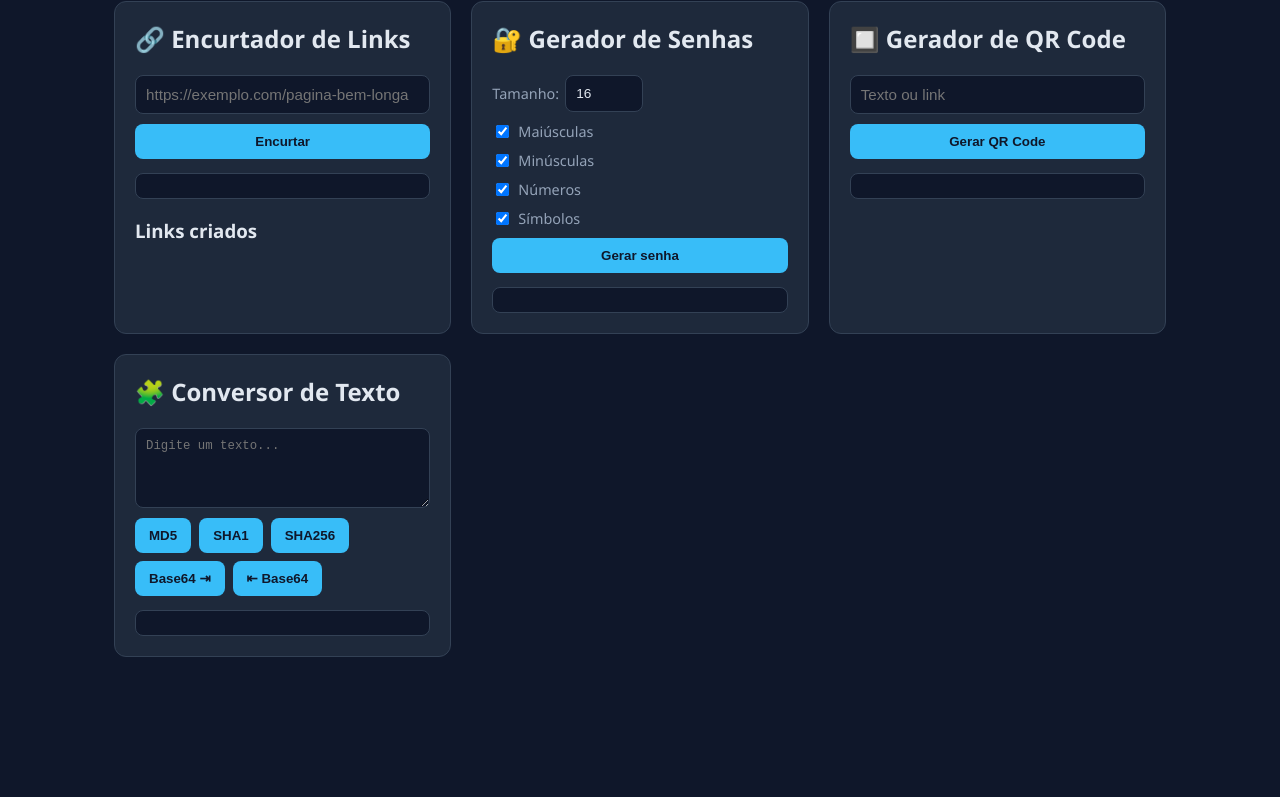
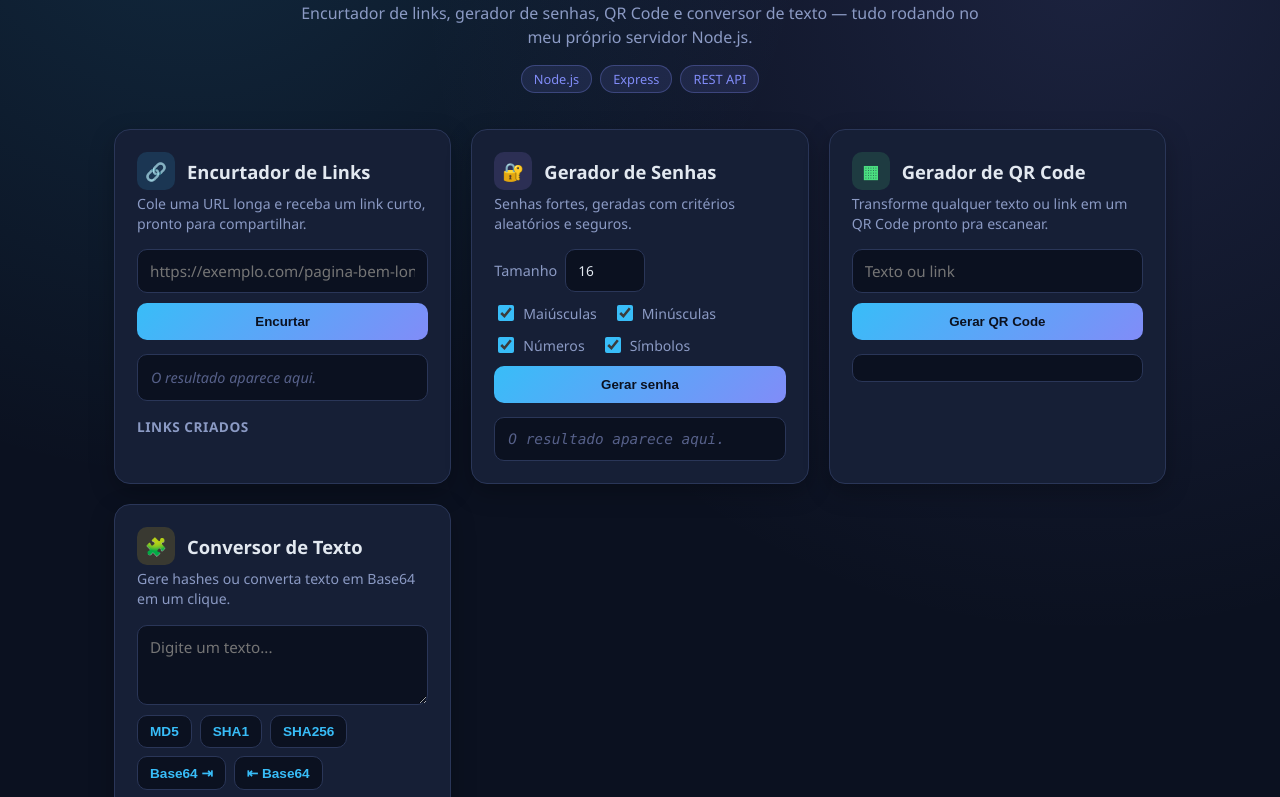
Before and after one commit to grazisouza96/api-utilidades, a website: page public/index.html in a window 1280 px wide. Shown: the part 144-941 px from the top of the page. Before the commit the page ends 825 px from the top, so only its background shows below. Drawn offline with Linux system fonts and the light colour scheme; no server answers.

Commit message:
Melhora visual da interface

```diff
--- a/public/index.html
+++ b/public/index.html
@@ -8,21 +8,33 @@
 </head>
 <body>
   <header class="topo">
-    <h1>🛠️ API de Utilidades</h1>
-    <p>Encurtador de links, gerador de senhas, QR Code e conversor de texto — tudo rodando no meu próprio servidor Node.js.</p>
+    <div class="topo-conteudo">
+      <span class="selo">● on-line</span>
+      <h1>API de Utilidades</h1>
+      <p>Encurtador de links, gerador de senhas, QR Code e conversor de texto — tudo rodando no meu próprio servidor Node.js.</p>
+      <div class="badges">
+        <span class="badge-tech">Node.js</span>
+        <span class="badge-tech">Express</span>
+        <span class="badge-tech">REST API</span>
+      </div>
+    </div>
   </header>
 
   <main class="grid">
 
     <!-- ENCURTADOR -->
     <section class="card">
-      <h2>🔗 Encurtador de Links</h2>
+      <div class="card-titulo">
+        <span class="icone icone-azul">🔗</span>
+        <h2>Encurtador de Links</h2>
+      </div>
+      <p class="card-desc">Cole uma URL longa e receba um link curto, pronto para compartilhar.</p>
       <form id="form-encurtar">
         <input type="url" id="encurtar-url" placeholder="https://exemplo.com/pagina-bem-longa" required />
         <button type="submit">Encurtar</button>
       </form>
-      <div id="encurtar-resultado" class="resultado"></div>
-      <div>
+      <div id="encurtar-resultado" class="resultado vazio"></div>
+      <div class="links-criados">
         <h3>Links criados</h3>
         <ul id="lista-links" class="lista"></ul>
       </div>
@@ -30,31 +42,45 @@
 
     <!-- SENHAS -->
     <section class="card">
-      <h2>🔐 Gerador de Senhas</h2>
+      <div class="card-titulo">
+        <span class="icone icone-roxo">🔐</span>
+        <h2>Gerador de Senhas</h2>
+      </div>
+      <p class="card-desc">Senhas fortes, geradas com critérios aleatórios e seguros.</p>
       <form id="form-senha">
-        <label>Tamanho: <input type="number" id="senha-tamanho" min="4" max="128" value="16" /></label>
-        <label><input type="checkbox" id="senha-maiusculas" checked /> Maiúsculas</label>
-        <label><input type="checkbox" id="senha-minusculas" checked /> Minúsculas</label>
-        <label><input type="checkbox" id="senha-numeros" checked /> Números</label>
-        <label><input type="checkbox" id="senha-simbolos" checked /> Símbolos</label>
+        <label class="campo-tamanho">Tamanho <input type="number" id="senha-tamanho" min="4" max="128" value="16" /></label>
+        <div class="opcoes">
+          <label><input type="checkbox" id="senha-maiusculas" checked /> Maiúsculas</label>
+          <label><input type="checkbox" id="senha-minusculas" checked /> Minúsculas</label>
+          <label><input type="checkbox" id="senha-numeros" checked /> Números</label>
+          <label><input type="checkbox" id="senha-simbolos" checked /> Símbolos</label>
+        </div>
         <button type="submit">Gerar senha</button>
       </form>
-      <div id="senha-resultado" class="resultado"></div>
+      <div id="senha-resultado" class="resultado vazio mono"></div>
     </section>
 
     <!-- QR CODE -->
     <section class="card">
-      <h2>🔲 Gerador de QR Code</h2>
+      <div class="card-titulo">
+        <span class="icone icone-verde">▦</span>
+        <h2>Gerador de QR Code</h2>
+      </div>
+      <p class="card-desc">Transforme qualquer texto ou link em um QR Code pronto pra escanear.</p>
       <form id="form-qrcode">
         <input type="text" id="qrcode-texto" placeholder="Texto ou link" required />
         <button type="submit">Gerar QR Code</button>
       </form>
-      <div id="qrcode-resultado" class="resultado"></div>
+      <div id="qrcode-resultado" class="resultado vazio qrcode-area"></div>
     </section>
 
     <!-- CONVERSOR -->
     <section class="card">
-      <h2>🧩 Conversor de Texto</h2>
+      <div class="card-titulo">
+        <span class="icone icone-amarelo">🧩</span>
+        <h2>Conversor de Texto</h2>
+      </div>
+      <p class="card-desc">Gere hashes ou converta texto em Base64 em um clique.</p>
       <form id="form-conversor">
         <textarea id="conversor-texto" placeholder="Digite um texto..." required></textarea>
         <div class="linha-botoes">
@@ -65,11 +91,15 @@
           <button type="button" data-acao="base64-decodificar">⇤ Base64</button>
         </div>
       </form>
-      <div id="conversor-resultado" class="resultado"></div>
+      <div id="conversor-resultado" class="resultado vazio mono"></div>
     </section>
 
   </main>
 
+  <footer class="rodape">
+    Feito por Grasiele · <a href="https://github.com/grazisouza96/api-utilidades" target="_blank">código no GitHub</a>
+  </footer>
+
   <script src="app.js"></script>
 </body>
 </html>
--- a/public/styles.css
+++ b/public/styles.css
@@ -1,10 +1,12 @@
 :root {
-  --bg: #0f172a;
-  --card-bg: #1e293b;
-  --borda: #334155;
+  --bg: #0b1120;
+  --card-bg: #161f36;
+  --card-bg-hover: #1b2748;
+  --borda: #2a3658;
   --texto: #e2e8f0;
-  --muted: #94a3b8;
+  --muted: #8b9ac4;
   --acento: #38bdf8;
+  --acento-2: #818cf8;
   --erro: #f87171;
 }
 
@@ -13,22 +15,60 @@
 body {
   margin: 0;
   font-family: 'Segoe UI', Roboto, Arial, sans-serif;
-  background: var(--bg);
+  background:
+    radial-gradient(circle at 15% 0%, rgba(56, 189, 248, 0.14), transparent 40%),
+    radial-gradient(circle at 85% 10%, rgba(129, 140, 248, 0.14), transparent 45%),
+    var(--bg);
   color: var(--texto);
+  min-height: 100vh;
 }
 
+/* ===================== TOPO ===================== */
 .topo {
-  padding: 32px 24px 16px;
+  padding: 48px 24px 28px;
   text-align: center;
 }
-.topo h1 { margin: 0 0 8px; }
-.topo p { margin: 0; color: var(--muted); }
+.topo-conteudo { max-width: 700px; margin: 0 auto; }
 
+.selo {
+  display: inline-flex;
+  align-items: center;
+  gap: 6px;
+  font-size: 0.78em;
+  color: #4ade80;
+  background: rgba(74, 222, 128, 0.1);
+  border: 1px solid rgba(74, 222, 128, 0.3);
+  padding: 4px 12px;
+  border-radius: 999px;
+  margin-bottom: 14px;
+}
+
+.topo h1 {
+  margin: 0 0 10px;
+  font-size: 2.1em;
+  background: linear-gradient(90deg, #fff, var(--acento));
+  -webkit-background-clip: text;
+  background-clip: text;
+  color: transparent;
+}
+.topo p { margin: 0 0 16px; color: var(--muted); line-height: 1.5; }
+
+.badges { display: flex; justify-content: center; gap: 8px; flex-wrap: wrap; }
+.badge-tech {
+  font-size: 0.8em;
+  color: var(--acento-2);
+  background: rgba(129, 140, 248, 0.12);
+  border: 1px solid rgba(129, 140, 248, 0.3);
+  padding: 4px 12px;
+  border-radius: 999px;
+}
+
+/* ===================== GRID / CARDS ===================== */
 .grid {
   display: grid;
   grid-template-columns: repeat(auto-fit, minmax(320px, 1fr));
   gap: 20px;
-  padding: 24px;
+  padding: 8px 24px 40px;
   max-width: 1100px;
   margin: 0 auto;
 }
@@ -36,51 +76,120 @@ body {
 .card {
   background: var(--card-bg);
   border: 1px solid var(--borda);
-  border-radius: 12px;
-  padding: 20px;
+  border-radius: 16px;
+  padding: 22px;
+  box-shadow: 0 8px 24px rgba(0, 0, 0, 0.25);
+  transition: border-color 0.2s ease, transform 0.2s ease;
 }
-.card h2 { margin-top: 0; }
+.card:hover {
+  border-color: rgba(56, 189, 248, 0.4);
+  transform: translateY(-2px);
+}
 
+.card-titulo { display: flex; align-items: center; gap: 12px; margin-bottom: 4px; }
+.card-titulo h2 { margin: 0; font-size: 1.15em; }
+
+.icone {
+  width: 38px;
+  height: 38px;
+  display: flex;
+  align-items: center;
+  justify-content: center;
+  border-radius: 10px;
+  font-size: 1.1em;
+  flex-shrink: 0;
+}
+.icone-azul   { background: rgba(56, 189, 248, 0.15); }
+.icone-roxo   { background: rgba(167, 139, 250, 0.15); }
+.icone-verde  { background: rgba(74, 222, 128, 0.15); color: #4ade80; font-weight: 700; }
+.icone-amarelo{ background: rgba(250, 204, 21, 0.15); }
+
+.card-desc { color: var(--muted); font-size: 0.88em; margin: 0 0 16px; line-height: 1.4; }
+
+/* ===================== FORMULÁRIOS ===================== */
 form { display: flex; flex-direction: column; gap: 10px; }
 
 input[type="text"], input[type="url"], input[type="number"], textarea {
-  background: #0f172a;
+  background: #0b1120;
   border: 1px solid var(--borda);
   color: var(--texto);
-  padding: 10px;
-  border-radius: 8px;
+  padding: 11px 12px;
+  border-radius: 10px;
   font-size: 0.95em;
+  font-family: inherit;
+  transition: border-color 0.15s ease;
+}
+input:focus, textarea:focus {
+  outline: none;
+  border-color: var(--acento);
 }
 textarea { min-height: 80px; resize: vertical; }
 
-label { display: flex; align-items: center; gap: 6px; font-size: 0.9em; color: var(--muted); }
+.campo-tamanho { display: flex; align-items: center; gap: 8px; font-size: 0.9em; color: var(--muted); }
+.campo-tamanho input { width: 80px; }
+
+.opcoes { display: flex; flex-wrap: wrap; gap: 10px 16px; }
+label { display: flex; align-items: center; gap: 6px; font-size: 0.88em; color: var(--muted); }
+input[type="checkbox"] { accent-color: var(--acento); width: 16px; height: 16px; }
 
 .linha-botoes { display: flex; flex-wrap: wrap; gap: 8px; }
 
 button {
-  background: var(--acento);
-  color: #0f172a;
+  background: linear-gradient(135deg, var(--acento), var(--acento-2));
+  color: #0b1120;
   border: none;
-  padding: 10px 14px;
-  border-radius: 8px;
+  padding: 11px 16px;
+  border-radius: 10px;
+  font-weight: 700;
+  cursor: pointer;
+  transition: filter 0.15s ease, transform 0.1s ease;
+}
+button:hover { filter: brightness(1.08); }
+button:active { transform: scale(0.98); }
+
+.linha-botoes button {
+  background: #0b1120;
+  color: var(--acento);
+  border: 1px solid var(--borda);
   font-weight: 600;
-  cursor: pointer;
+  padding: 8px 12px;
+  font-size: 0.85em;
 }
-button:hover { opacity: 0.9; }
+.linha-botoes button:hover { border-color: var(--acento); filter: none; }
 
+/* ===================== RESULTADOS ===================== */
 .resultado {
   margin-top: 14px;
-  padding: 12px;
-  background: #0f172a;
-  border-radius: 8px;
+  padding: 13px;
+  background: #0b1120;
+  border-radius: 10px;
   border: 1px solid var(--borda);
   min-height: 20px;
   word-break: break-all;
   font-size: 0.9em;
 }
+.resultado.vazio:empty::before {
+  content: 'O resultado aparece aqui.';
+  color: #566089;
+  font-style: italic;
+}
+.resultado.mono { font-family: 'Consolas', 'Courier New', monospace; color: #4ade80; }
 .resultado.erro { border-color: var(--erro); color: var(--erro); }
-.resultado img { display: block; margin-top: 8px; }
+.resultado a { color: var(--acento); }
+.resultado.qrcode-area:empty::before { content: none; }
+.resultado img { display: block; margin: 0 auto; border-radius: 8px; }
 
-.lista { list-style: none; padding: 0; margin: 8px 0 0; max-height: 160px; overflow-y: auto; }
-.lista li { padding: 6px 0; border-bottom: 1px solid var(--borda); font-size: 0.85em; }
-.lista a { color: var(--acento); }
+.links-criados h3 { font-size: 0.85em; color: var(--muted); margin: 16px 0 6px; text-transform: uppercase; letter-spacing: 0.04em; }
+.lista { list-style: none; padding: 0; margin: 0; max-height: 160px; overflow-y: auto; }
+.lista li { padding: 8px 0; border-bottom: 1px solid var(--borda); font-size: 0.83em; color: var(--muted); }
+.lista a { color: var(--acento); font-weight: 600; }
+
+/* ===================== RODAPÉ ===================== */
+.rodape {
+  text-align: center;
+  padding: 24px;
+  color: var(--muted);
+  font-size: 0.85em;
+}
+.rodape a { color: var(--acento); text-decoration: none; }
+.rodape a:hover { text-decoration: underline; }
```
